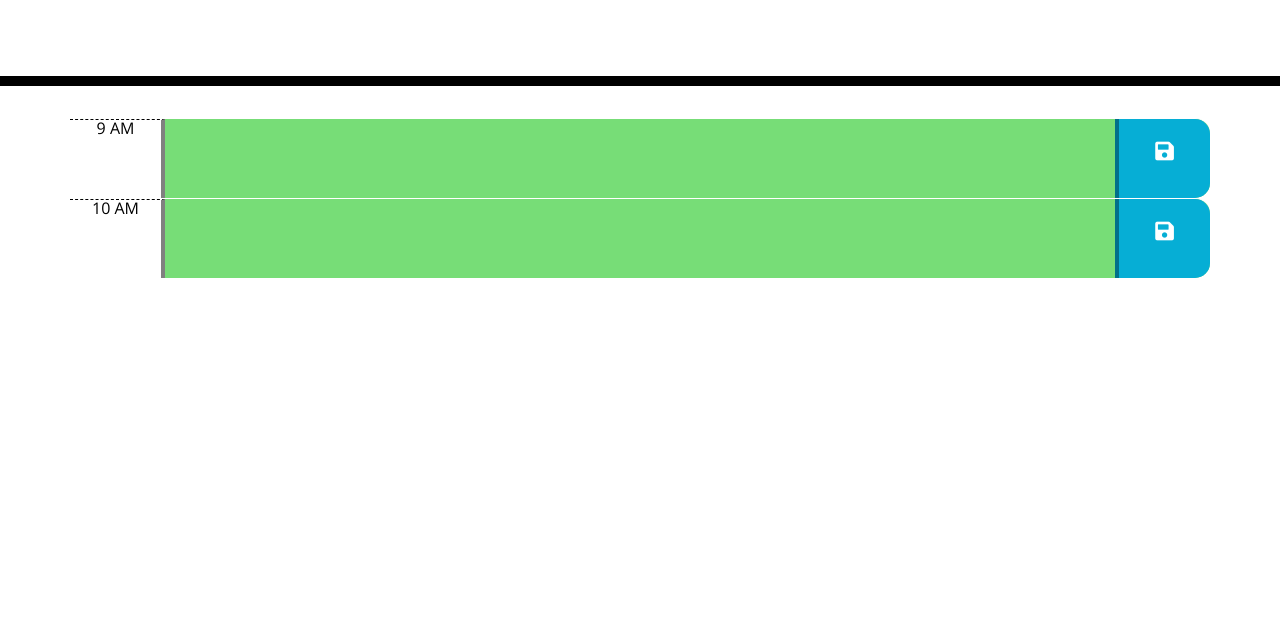
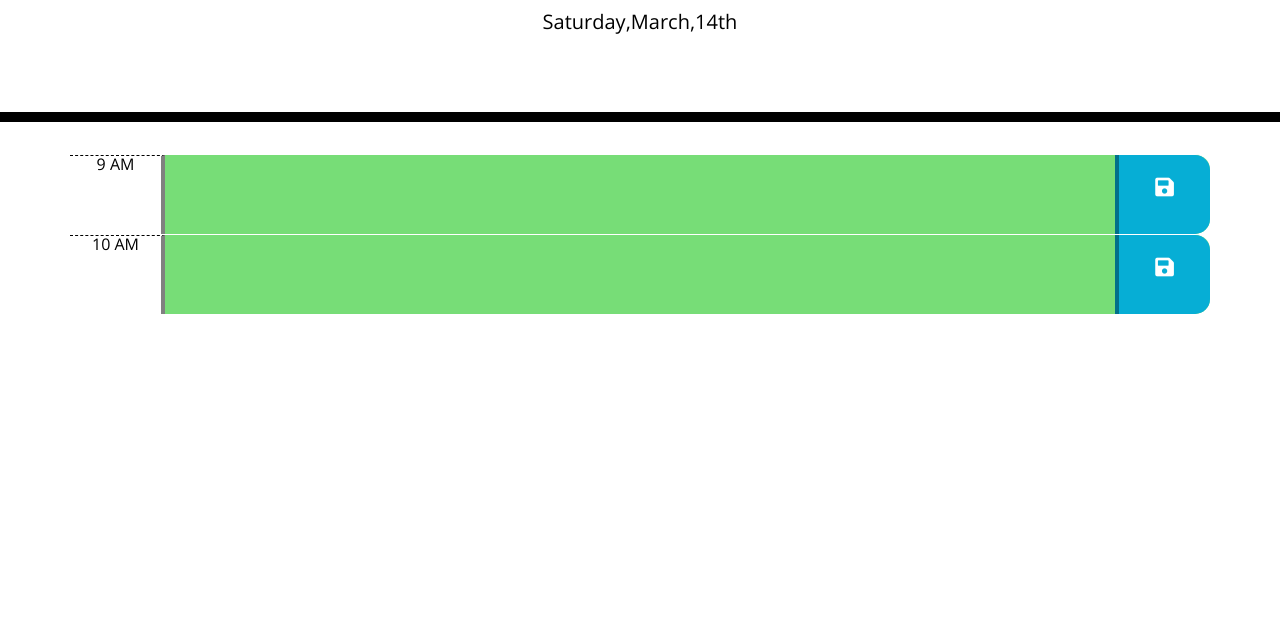
Before and after one commit to sandyboon/simpleDailyCalendar, a plain HTML site: page index.html in a window 1280 px wide. Shown: the part 182-800 px from the top of the page. Drawn offline with nearby package versions, Linux system fonts and the light colour scheme.

Commit message:
Display today's date on top on load using moment.js

```diff
--- a/index.html
+++ b/index.html
@@ -52,5 +52,6 @@
 
     <script src="https://code.jquery.com/jquery-3.4.1.min.js"></script>
     <script src="https://cdnjs.cloudflare.com/ajax/libs/moment.js/2.24.0/moment.min.js"></script>
+    <script src="./scripts/main.js"></script>
   </body>
 </html>
--- a/scripts/main.js
+++ b/scripts/main.js
@@ -1,5 +1,13 @@
+//Global vars
+let currentDay = $('#currentDay');
+
 /* Add tome block rows programatically on load */
 
 $(document).ready(function() {
-  console.log('ready!');
+  //set thhe current day
+  currentDay.text(
+    moment()
+      .local()
+      .format('dddd,MMMM,Do')
+  );
 });
```
